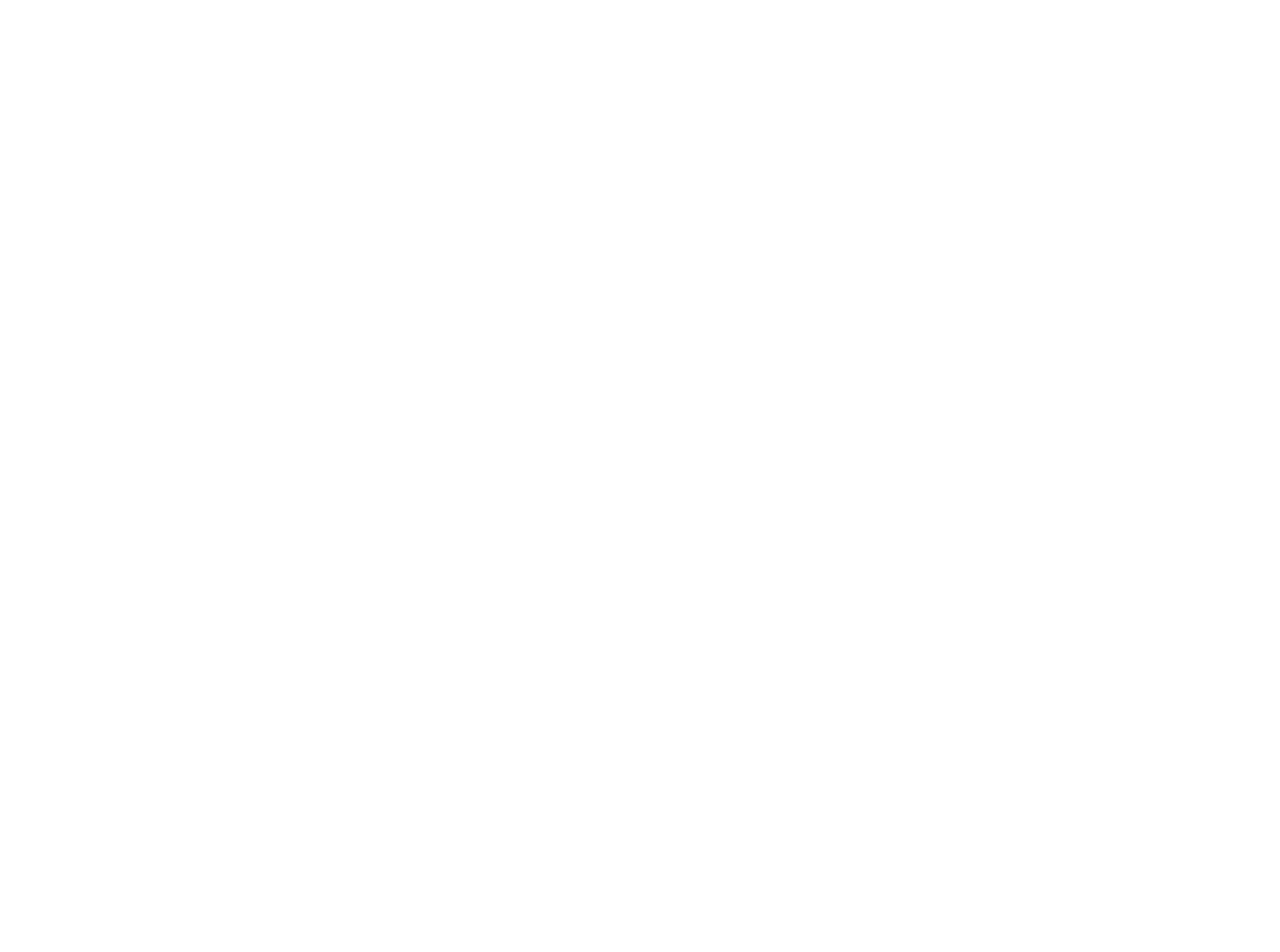
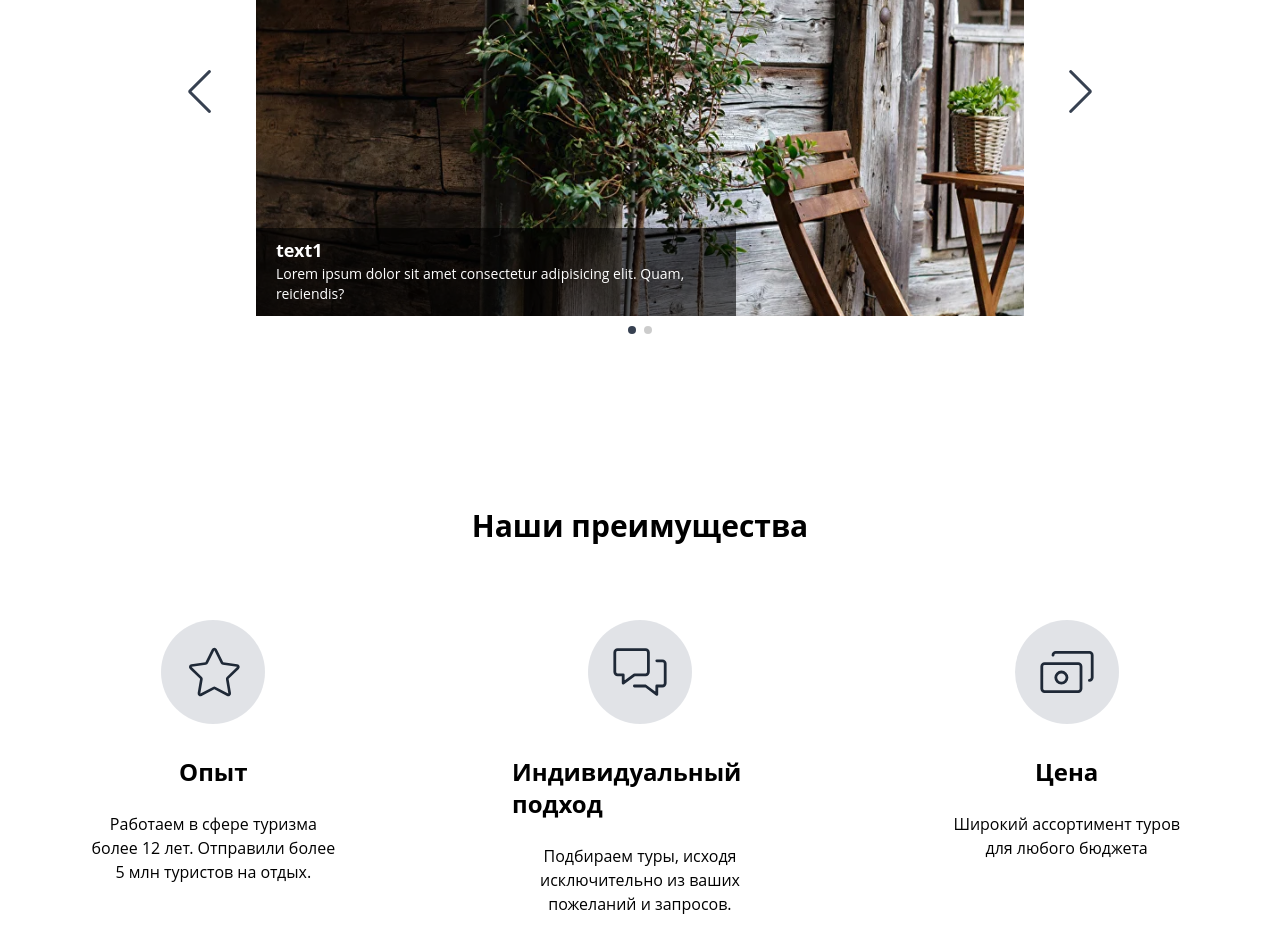
Before and after one commit to Voolshara/timofey-tilda, a React (Create React App) app: page / in a window 1280 px wide. Shown: the part 1268-2220 px from the top of the page. Before the commit the page ends 1696 px from the top, so only its background shows below. Built offline with nearby package versions, Linux system fonts and the light colour scheme.

Commit message:
add advantages

```diff
--- a/package.json
+++ b/package.json
@@ -14,8 +14,8 @@
     "react": "^18.2.0",
     "react-dom": "^18.2.0",
     "react-scripts": "5.0.1",
-    "swiper": "^10.1.0",
-    "typescript": "^5.1.6",
+    "swiper": "^9.4.1",
+    "typescript": "^4.9.5",
     "web-vitals": "^2.1.4"
   },
   "scripts": {
--- a/src/App.tsx
+++ b/src/App.tsx
@@ -4,6 +4,7 @@
 import HelloBlock from "./components/HelloBlock";
 import About from "./components/About";
 import Directions from "./components/Directions";
+import Advantage from "./components/Advantage";
 
 function App() {
   return (
@@ -11,6 +12,7 @@
       <HelloBlock />
       <About />
       <Directions />
+      <Advantage />
     </div>
   );
 }
--- a/src/components/About.tsx
+++ b/src/components/About.tsx
@@ -1,4 +1,4 @@
-import React, { FC, useContext, useEffect, useState } from "react";
+import React, { FC } from "react";
 import { observer } from "mobx-react-lite";
 
 const AboutBlock: FC = () => {
--- /dev/null
+++ b/src/components/Advantage.tsx
@@ -0,0 +1,90 @@
+import React, { FC } from "react";
+import { observer } from "mobx-react-lite";
+
+const AdvantagesBlock: FC = () => {
+  const grid = [
+    {
+      icon: (
+        <svg
+          className="w-14 h-14 text-gray-800 dark:text-white m-2"
+          aria-hidden="true"
+          xmlns="http://www.w3.org/2000/svg"
+          fill="none"
+          viewBox="0 0 21 20"
+        >
+          <path
+            stroke="currentColor"
+            stroke-linecap="round"
+            stroke-linejoin="round"
+            stroke-width="1"
+            d="m11.479 1.712 2.367 4.8a.532.532 0 0 0 .4.292l5.294.769a.534.534 0 0 1 .3.91l-3.83 3.735a.534.534 0 0 0-.154.473l.9 5.272a.535.535 0 0 1-.775.563l-4.734-2.49a.536.536 0 0 0-.5 0l-4.73 2.487a.534.534 0 0 1-.775-.563l.9-5.272a.534.534 0 0 0-.154-.473L2.158 8.48a.534.534 0 0 1 .3-.911l5.294-.77a.532.532 0 0 0 .4-.292l2.367-4.8a.534.534 0 0 1 .96.004Z"
+          />
+        </svg>
+      ),
+      name: "Опыт",
+      desc: "Работаем в сфере туризма более 12 лет. Отправили более 5 млн туристов на отдых.",
+    },
+    {
+      icon: (
+        <svg
+          className="w-14 h-14 text-gray-800 dark:text-whitem m-2"
+          aria-hidden="true"
+          xmlns="http://www.w3.org/2000/svg"
+          fill="none"
+          viewBox="0 0 20 18"
+        >
+          <path
+            stroke="currentColor"
+            stroke-linecap="round"
+            stroke-linejoin="round"
+            stroke-width="1"
+            d="M16 5h2a1 1 0 0 1 1 1v7a1 1 0 0 1-1 1h-2v3l-4-3H8m4-13H2a1 1 0 0 0-1 1v7a1 1 0 0 0 1 1h2v3l4-3h4a1 1 0 0 0 1-1V2a1 1 0 0 0-1-1Z"
+          />
+        </svg>
+      ),
+      name: "Индивидуальный подход",
+      desc: "Подбираем туры, исходя исключительно из ваших пожеланий и запросов.",
+    },
+    {
+      icon: (
+        <svg
+          className="w-14 h-14 text-gray-800 dark:text-white m-2"
+          aria-hidden="true"
+          xmlns="http://www.w3.org/2000/svg"
+          fill="none"
+          viewBox="0 0 20 16"
+        >
+          <path
+            stroke="currentColor"
+            stroke-linecap="round"
+            stroke-linejoin="round"
+            stroke-width="1"
+            d="M5 2a1 1 0 0 1 1-1h12a1 1 0 0 1 1 1v8a1 1 0 0 1-1 1M2 5h12a1 1 0 0 1 1 1v8a1 1 0 0 1-1 1H2a1 1 0 0 1-1-1V6a1 1 0 0 1 1-1Zm8 5a2 2 0 1 1-4 0 2 2 0 0 1 4 0Z"
+          />
+        </svg>
+      ),
+      name: "Цена",
+      desc: "Широкий ассортимент туров для любого бюджета",
+    },
+  ];
+
+  return (
+    <div className="mt-20 mb-20 flex flex-col items-center">
+      <p className="text-3xl font-bold mb-14">Наши преимущества</p>
+      {/* <p>Почему нам стоит доверять свой отпуск?</p> */}
+      <div className="flex flex-row justify-around">
+        {grid.map((el, index) => (
+          <div key={index} className="w-1/5 flex flex-col items-center">
+            <div className="bg-gray-400 bg-opacity-30 m-5 p-4 rounded-icon-circle  border-gray-600">
+              {el.icon}
+            </div>
+            <p className="text-2xl font-bold mt-3 mb-6">{el.name}</p>
+            <p className="text-center">{el.desc}</p>
+          </div>
+        ))}
+      </div>
+    </div>
+  );
+};
+
+export default observer(AdvantagesBlock);
--- a/src/components/Directions.tsx
+++ b/src/components/Directions.tsx
@@ -1,7 +1,7 @@
 import React, { FC } from "react";
 import { observer } from "mobx-react-lite";
 import { Swiper, SwiperSlide } from "swiper/react";
-import { Navigation, Pagination } from "swiper/modules";
+import { Navigation, Pagination } from "swiper";
 
 import "swiper/css";
 import "swiper/css/navigation";
@@ -10,9 +10,17 @@
 const DirectionBlock: FC = () => {
   const slidesPerView = 1;
   const spaceBetween = 100;
-
   const elements = [
-    { text: "text1", img: "/img/carousel1.jpg" },
+    {
+      name: "text1",
+      desc: "Lorem ipsum dolor sit amet consectetur adipisicing elit. Quam, reiciendis?",
+      img: "bg-carousel1",
+    },
+    {
+      name: "text2",
+      desc: "Lorem ipsum dolor sit amet consectetur adipisicing elit. Quam, reiciendis?",
+      img: "bg-bg",
+    },
     // { text: "text2", img: "" },
     // { text: "text3", img: "" },
   ];
@@ -21,7 +29,7 @@
     <div className="mb-20 flex items-center justify-center flex-col">
       <p className="font-bold text-2xl mb-10">НАПРАВЛЕНИЯ НАШИХ ПУТЕШЕСТВИЙ</p>
       <Swiper
-        className="w-carousel"
+        className="w-carousel gray-color"
         modules={[Navigation, Pagination]}
         centeredSlides={true}
         loop
@@ -33,14 +41,18 @@
         onSwiper={(swiper) => console.log(swiper)}
       >
         {elements.map((el, index) => {
-          const imageUrl = `bg-[url(${el.img})]`;
-
           return (
             <SwiperSlide key={index} className="">
               <div className="h-carousel flex justify-center">
-                <div className="w-carousel-el h-carousel-el">
-                  <div className={" " + imageUrl}> </div>
-                  dsfdsf{" "}
+                <div
+                  className={
+                    "z-0 flex w-carousel-el h-carousel-el bg-cover " + el.img
+                  }
+                >
+                  <div className="pl-5 bg-gr text-white self-end w-carousel-text bg-black bg-opacity-60 pt-2 pb-3">
+                    <p className="font-bold text-lg">{el.name}</p>
+                    <p className="text-sm">{el.desc}</p>
+                  </div>
                 </div>
               </div>
             </SwiperSlide>
--- a/src/index.css
+++ b/src/index.css
@@ -3,3 +3,7 @@
 @tailwind utilities;
 
 @import url("https://fonts.googleapis.com/css2?family=Open+Sans:wght@400;600;700&display=swap");
+
+.gray-color {
+  --swiper-theme-color: rgb(55, 65, 81);
+}
--- a/tailwind.config.js
+++ b/tailwind.config.js
@@ -8,6 +8,7 @@
     extend: {
       backgroundImage: {
         bg: "url('img/bg.jpg')",
+        carousel1: "url('img/carousel1.jpg')",
       },
       colors: {
         bg: "#ebe0e0",
@@ -15,11 +16,15 @@
       width: {
         "carousel-el": "48rem",
         carousel: "58rem",
+        "carousel-text": "30rem",
       },
       height: {
         "carousel-el": "30rem",
         carousel: "32rem",
       },
+      borderRadius: {
+        "icon-circle": "4rem",
+      },
     },
   },
   plugins: [],
```
Also changed, not shown: 1 other file (tests, documents, lock files or other folders).
